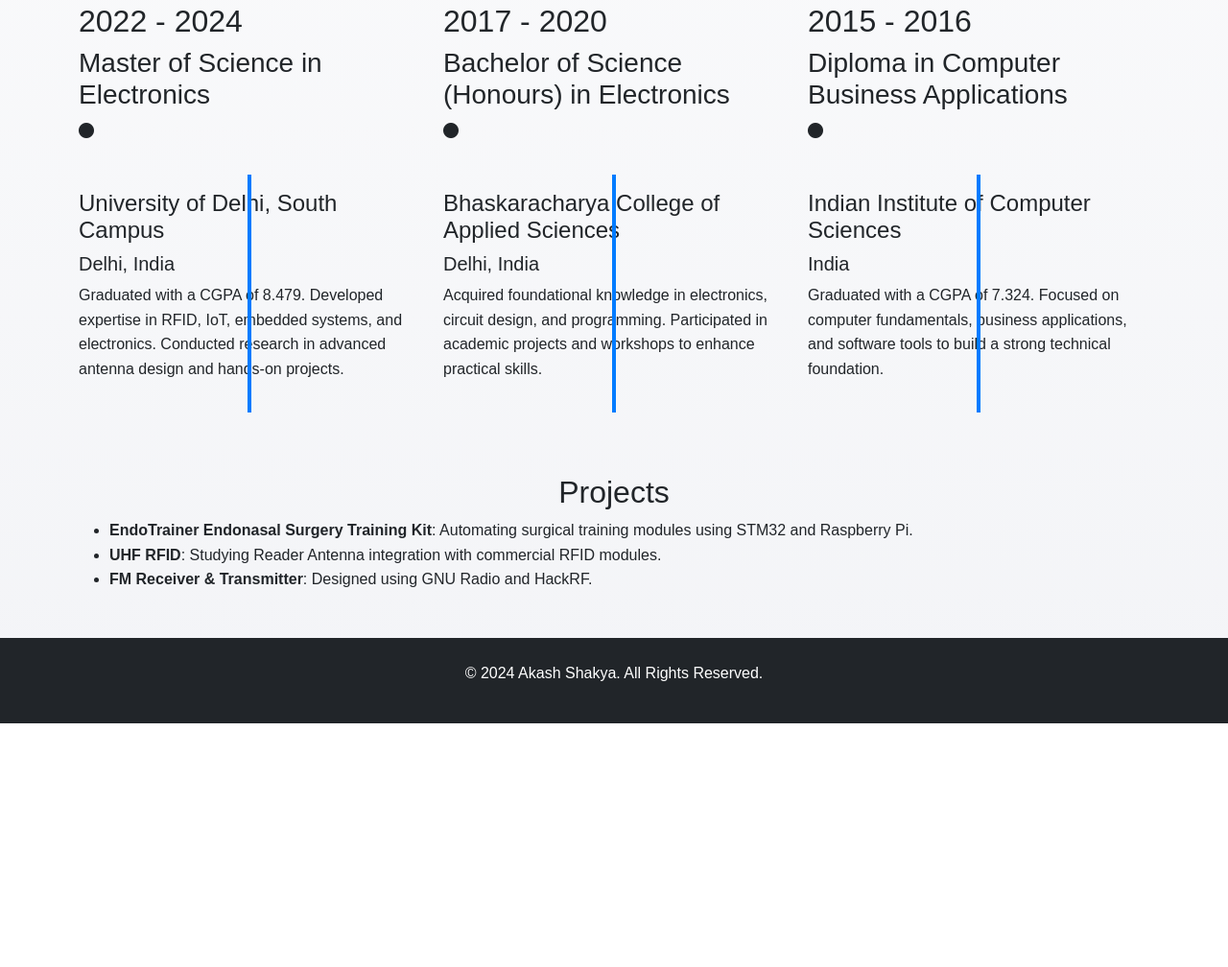
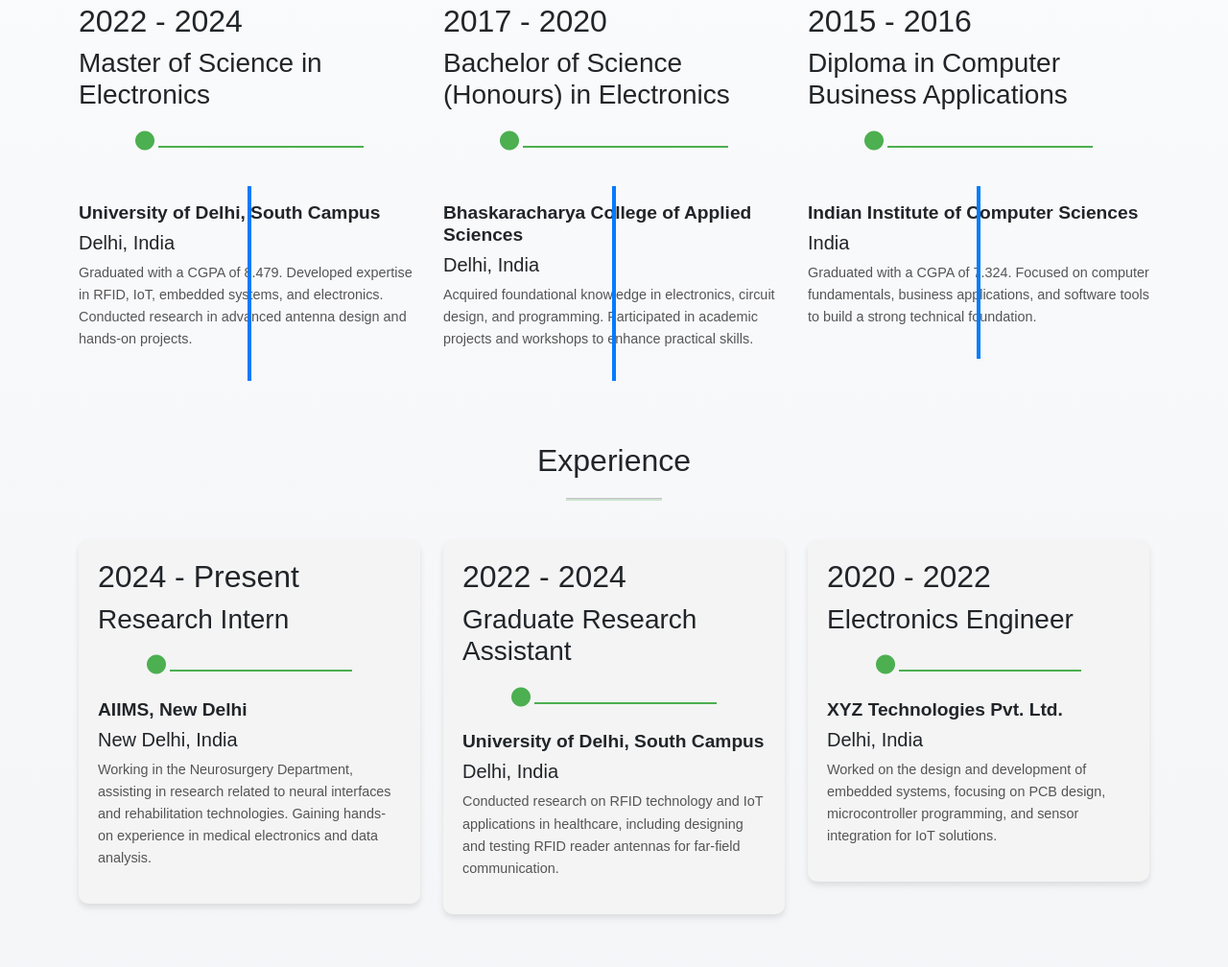
Before and after one commit to Akash-shakya/Akash-shakya.github.io, a plain HTML site: page index.html in a window 1280 px wide. Shown: the part 964-1972 px from the top of the page at 96% size. Before the commit the page ends 1718 px from the top, so only its background shows below. Drawn offline with nearby package versions, Linux system fonts and the light colour scheme.

Commit message:
update experience

```diff
--- a/index.html
+++ b/index.html
@@ -7,6 +7,7 @@
     <link href="https://cdnjs.cloudflare.com/ajax/libs/font-awesome/6.0.0-beta3/css/all.min.css" rel="stylesheet">
     <link href="https://cdnjs.cloudflare.com/ajax/libs/bootstrap/5.3.0/css/bootstrap.min.css" rel="stylesheet">
     <style>
+
         body {
             font-family: 'Arial', sans-serif;
             line-height: 1.6;
@@ -54,6 +55,50 @@
         .timeline-event:nth-child(odd) .event-content {
             left: 0;
         }
+                /* Style for horizontal line under the heading */
+        .horizontal-line {
+            width: 100px;
+            height: 3px;
+            background-color: #4CAF50;
+            margin: 20px auto;
+        }
+
+        /* Timeline Animation */
+        .single-experience-timeline {
+            background-color: #f4f4f4;
+            padding: 20px;
+            margin: 20px 0;
+            border-radius: 10px;
+            box-shadow: 0 4px 6px rgba(0, 0, 0, 0.1);
+        }
+
+        .timeline-horizontal-border {
+            position: relative;
+            margin: 20px 0;
+            text-align: center;
+        }
+
+        .timeline-horizontal-border i {
+            font-size: 20px;
+            color: #4CAF50;
+        }
+
+        .timeline-horizontal-border .single-timeline-horizontal {
+            border-bottom: 2px solid #4CAF50;
+            display: inline-block;
+            width: 60%;
+        }
+
+        .timeline-content h4.title {
+            font-size: 1.2em;
+            font-weight: bold;
+        }
+
+        .timeline-content .description {
+            font-size: 0.9em;
+            color: #555;
+        }
+
         .timeline-event:nth-child(even) .event-content {
             left: 55%;
         }
@@ -232,6 +277,89 @@
 </section>
 <!-- Education End -->
 
+<!-- Experience Start -->
+<section id="experience" class="experience">
+    <div class="section-heading text-center">
+        <h2 class="wow fadeInUp" data-wow-duration="1s" data-wow-delay="0.2s">Experience</h2>
+        <hr class="horizontal-line wow fadeInUp" data-wow-duration="1s" data-wow-delay="0.4s">
+    </div>
+
+    <div class="container">
+        <div class="experience-timeline">
+            <div class="row">
+                <!-- Experience Item 1 -->
+                <div class="col-sm-4">
+                    <div class="single-experience-timeline wow slideInLeft" data-wow-duration="1s" data-wow-delay="0.5s">
+                        <div class="experience-time">
+                            <h2>2024 - Present</h2>
+                            <h3>Research Intern</h3>
+                        </div><!--/.experience-time-->
+                        <div class="timeline-horizontal-border">
+                            <i class="fa fa-circle" aria-hidden="true"></i>
+                            <span class="single-timeline-horizontal"></span>
+                        </div>
+                        <div class="timeline-content">
+                            <h4 class="title">
+                                AIIMS, New Delhi
+                            </h4>
+                            <h5>New Delhi, India</h5>
+                            <p class="description">
+                                Working in the Neurosurgery Department, assisting in research related to neural interfaces and rehabilitation technologies. Gaining hands-on experience in medical electronics and data analysis.
+                            </p>
+                        </div><!--/.timeline-content-->
+                    </div>
+                </div>
+
+                <!-- Experience Item 2 -->
+                <div class="col-sm-4">
+                    <div class="single-experience-timeline wow slideInUp" data-wow-duration="1s" data-wow-delay="0.7s">
+                        <div class="experience-time">
+                            <h2>2022 - 2024</h2>
+                            <h3>Graduate Research Assistant</h3>
+                        </div><!--/.experience-time-->
+                        <div class="timeline-horizontal-border">
+                            <i class="fa fa-circle" aria-hidden="true"></i>
+                            <span class="single-timeline-horizontal"></span>
+                        </div>
+                        <div class="timeline-content">
+                            <h4 class="title">
+                                University of Delhi, South Campus
+                            </h4>
+                            <h5>Delhi, India</h5>
+                            <p class="description">
+                                Conducted research on RFID technology and IoT applications in healthcare, including designing and testing RFID reader antennas for far-field communication.
+                            </p>
+                        </div><!--/.timeline-content-->
+                    </div>
+                </div>
+
+                <!-- Experience Item 3 -->
+                <div class="col-sm-4">
+                    <div class="single-experience-timeline wow slideInRight" data-wow-duration="1s" data-wow-delay="0.9s">
+                        <div class="experience-time">
+                            <h2>2020 - 2022</h2>
+                            <h3>Electronics Engineer</h3>
+                        </div><!--/.experience-time-->
+                        <div class="timeline-horizontal-border">
+                            <i class="fa fa-circle" aria-hidden="true"></i>
+                            <span class="single-timeline-horizontal"></span>
+                        </div>
+                        <div class="timeline-content">
+                            <h4 class="title">
+                                XYZ Technologies Pvt. Ltd.
+                            </h4>
+                            <h5>Delhi, India</h5>
+                            <p class="description">
+                                Worked on the design and development of embedded systems, focusing on PCB design, microcontroller programming, and sensor integration for IoT solutions.
+                            </p>
+                        </div><!--/.timeline-content-->
+                    </div>
+                </div>
+            </div>
+        </div>
+    </div>
+</section>
+<!-- Experience End -->
 
 <section class="container" id="projects">
     <h2 class="text-center">Projects</h2>
```
